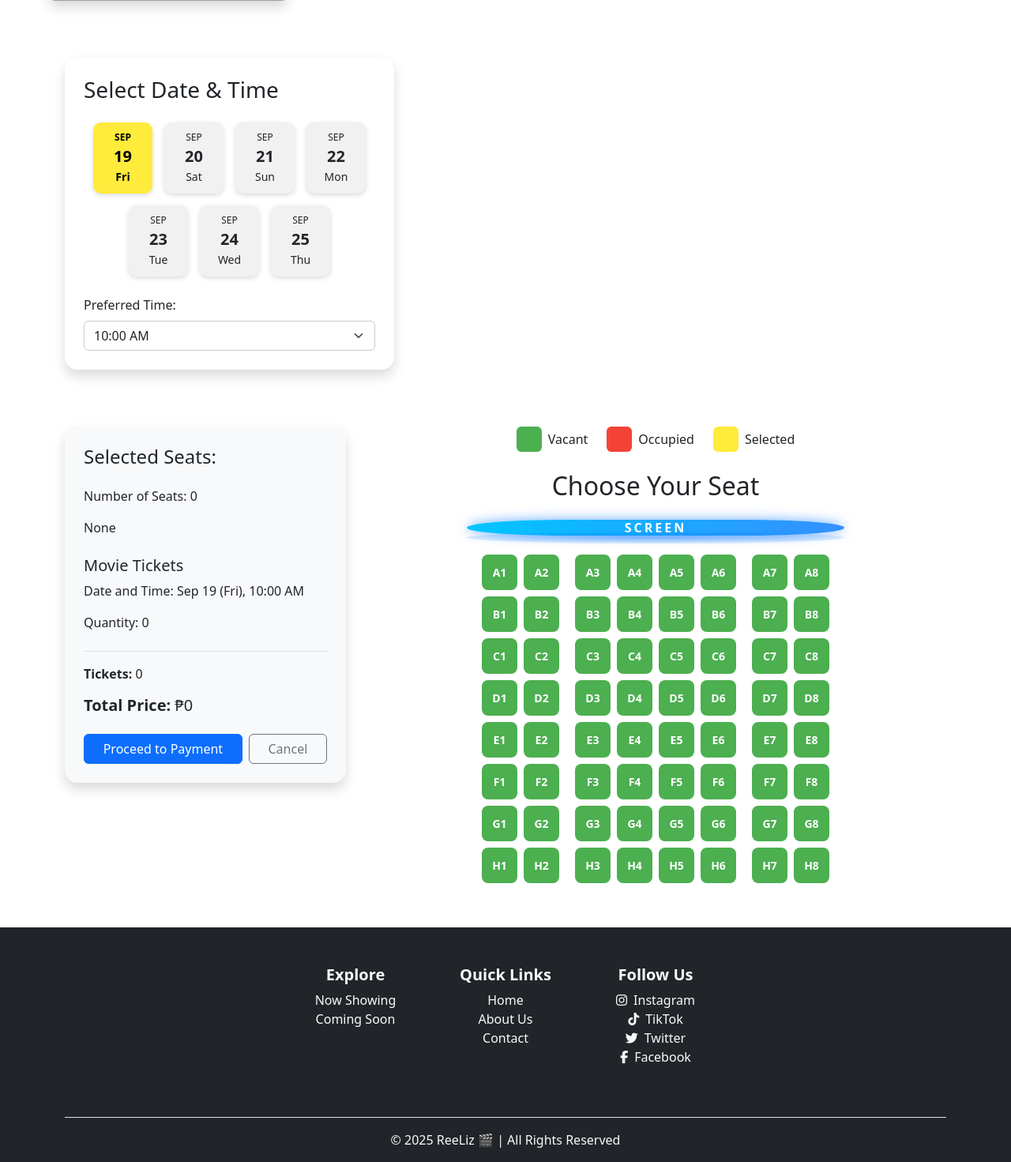
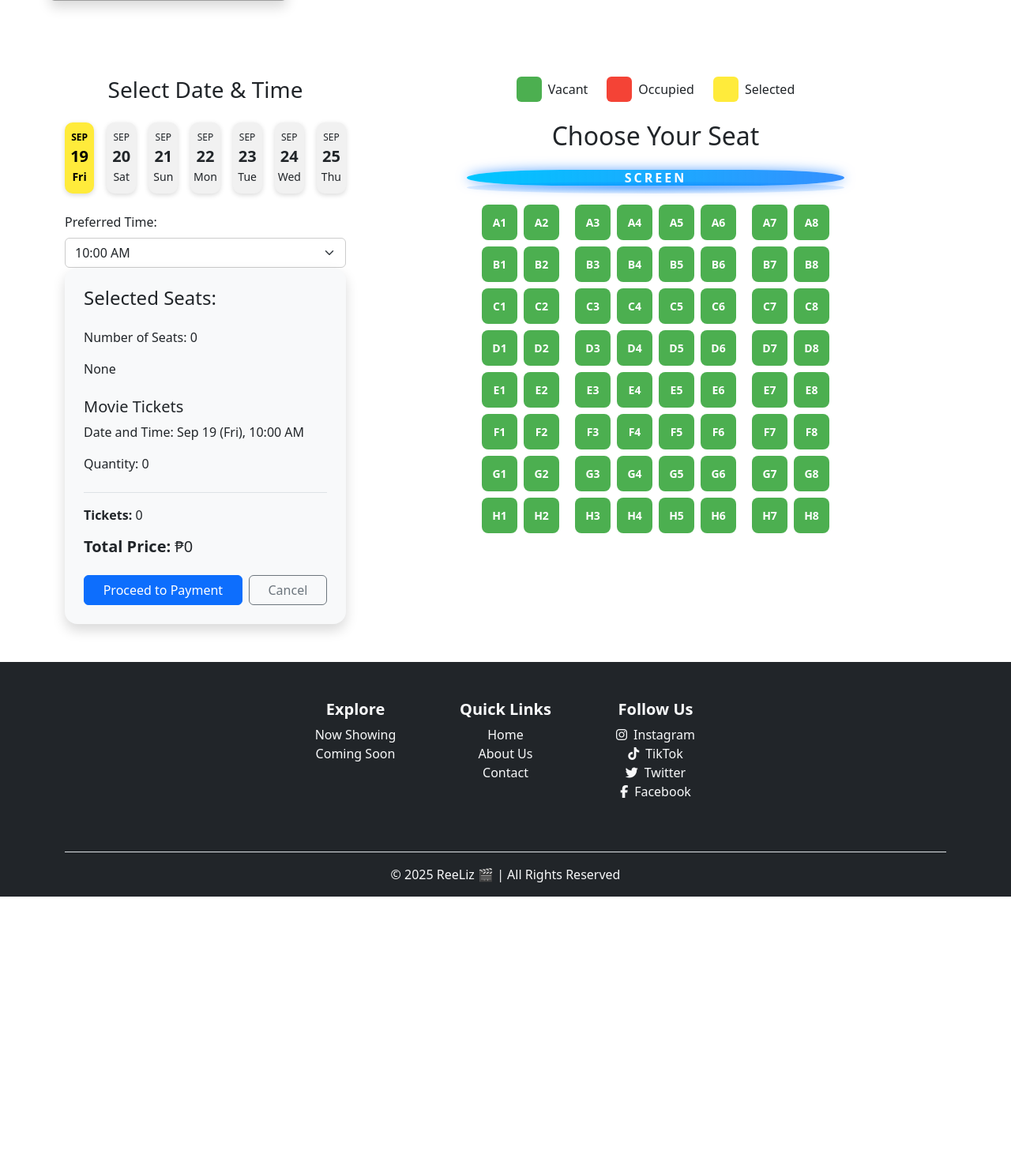
Before and after one commit to Tubachups/ReeLiz-Movie, a Flask app: page /movie/1 in a window 1280 px wide. Shown: the part 328-1799 px from the top of the page at 79% size. After the commit the page ends 1463 px from the top, so only its background shows below. Run offline with Flask 3, Linux system fonts and the light colour scheme; data that the repository does not hold is empty; parts of the project's set-up code (start-up, migrations or seed data) failed here and were passed over; some libraries are stand-ins or nearby versions; grey boxes are pictures that could not be loaded.

Commit message:
Fix details and alignments of dates and seats

```diff
--- a/static/styles/detail.css
+++ b/static/styles/detail.css
@@ -1,8 +1,8 @@
-.thumbnail{
+.thumbnail {
   max-width: 200px;
 }
 
-.movie-detail .col-md{
+.movie-detail .col-md {
   /* border: 1px solid red; */
 }
 
@@ -35,12 +35,26 @@
 }
 
 /* DATE DIV */
-.date-strip {
+/* FIRST DATE LAYOUT*/
+/* .date-strip {
   display: flex;
   justify-content: center;
   gap: 15px;
   margin-bottom: 20px;
   flex-wrap: wrap;
+} */
+
+/* SECOND DATE LAYOUT */
+.date-strip {
+  display: flex;
+  flex-wrap: nowrap;
+  /overflow-x: auto;
+  gap: 1rem;
+}
+.date-strip .date-item {
+  flex: 0 0 auto;
+  width: 70px;
+  text-align: center;
 }
 
 .date-pill {
--- a/templates/detail.html
+++ b/templates/detail.html
@@ -31,13 +31,20 @@
   </div>
 </section>
 
-<!-- Schedule Section -->
-<!-- Schedule Section -->
-<section class="schedule py-4">
-  <div class="container d-flex justify-content-start ">
-    <!-- White Panel -->
-    <div class="bg-white rounded-4 shadow p-4" style="max-width: 417px; width: 100%;">
-      <h3 class="mb-4">Select Date & Time</h3>
+
+
+
+<!-- Booking Section -->
+<section class="booking-section py-5">
+  <div class="container">
+    <div class="row g-4 align-items-start">
+
+      <!-- LEFT: Schedule + Ticket Summary -->
+      <div class="col-12 col-lg-4">
+
+        <!-- Schedule Section (Integrated) -->
+        <div>
+          <h3 class="mb-4" style="text-align:center;">Select Date & Time</h3>
 
           <div class="date-strip mb-4 p-0" id="date-strip">
             <!-- Dates will be generated by JS -->
@@ -53,17 +60,8 @@
             </select>
           </div>
         </div>
-  </div>
-</section>
 
-
-<!-- Booking Section -->
-<section class="booking-section py-5">
-  <div class="container">
-    <div class="row g-4">
-
-      <!-- Ticket Summary (LEFT) -->
-        <div class="col-12 col-lg-4">
+        <!-- Ticket Summary Panel -->
         <div class="ticketing bg-body-tertiary rounded-4 p-4 shadow sticky-lg-top">
           <h2 class="h4 mb-4">Selected Seats:</h2>
           <div class="ticket-info">
@@ -72,25 +70,22 @@
             <h3 class="h5 mt-4">Movie Tickets</h3>
             <p>Date and Time: <span id="selected-date-time">Not selected</span></p>
             <p>Quantity: <span id="seat-quantity">0</span></p>
-
           </div>
 
           <!-- New Panel -->
           <div class="ticket-panel mt-4 pt-3 border-top">
             <p class="mb-3"><strong>Tickets:</strong> <span id="seat-quantity-panel">0</span></p>
             <p class="h5 mb-4"><strong>Total Price:</strong> ₱<span id="total-cost-panel">0</span></p>
-
             <div class="d-flex gap-2">
               <button class="btn btn-primary flex-grow-1">Proceed to Payment</button>
               <button class="btn btn-outline-secondary flex-grow-1">Cancel</button>
             </div>
           </div>
-            <!-- End New Panel -->
+        </div>
 
       </div>
-        </div>
 
-      <!-- Seating Layout (RIGHT) -->
+      <!-- RIGHT: Seating Layout -->
       <div class="col-12 col-lg-8">
         <div class="seating text-center">
           <div class="legend d-flex flex-wrap justify-content-center gap-4 mb-4">
@@ -145,5 +140,6 @@
   </div>
 </section>
 
+
 <script src="{{ url_for('static', filename='js/detail.js') }}"></script>
 {% endblock %}
```
Lines whose indentation alone changed are shown as unchanged.
